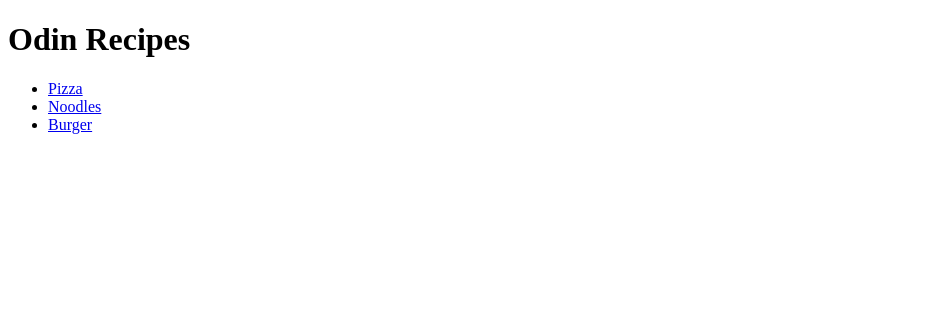
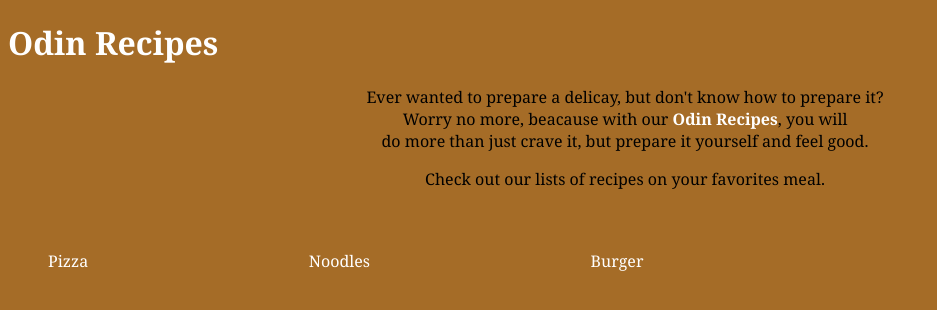
Before and after one commit to Marshaltechie/odin-recipes, a plain HTML site: page index.html in a window 1280 px wide. Shown: the whole page, without its empty margins (0-937 px from the left). Drawn offline with Linux system fonts and the light colour scheme.

Commit message:
Updated the page from just text page to add some styles; color, fonts and size with navigations,

```diff
--- a/index.html
+++ b/index.html
@@ -3,9 +3,17 @@
   <head>
     <meta charset="UTF-8" />
     <title>My recipes</title>
+    <link rel="stylesheet" href="styles.css" />
   </head>
   <body>
     <h1>Odin Recipes</h1>
+    <p class="text">
+      Ever wanted to prepare a delicay, but don't know how to prepare it? <br />
+      Worry no more, beacause with our <strong>Odin Recipes</strong>, you will
+      <br />
+      do more than just crave it, but prepare it yourself and feel good.
+    </p>
+    <p class="text">Check out our lists of recipes on your favorites meal.</p>
     <ul>
       <li><a href="./recipes/Pizza.html">Pizza</a></li>
       <li><a href="./recipes/Noodles.html">Noodles</a></li>
--- /dev/null
+++ b/styles.css
@@ -0,0 +1,29 @@
+*{
+    background-color: rgb(165, 108, 39);
+    color: white;
+    font-family: Cambria, Cochin, Georgia, Times, 'Times New Roman', serif;
+}
+a{
+    text-decoration: none;
+    color: white;
+}
+li{
+    list-style: none;
+    display: flex;
+}
+ul,li,a{
+    display: flex;
+    gap: 15%;
+    /* margin: 0%; */
+    margin-right: 20px;
+    margin-top: 20px;
+    text-align: center;
+
+}
+.text{
+   text-align: center;
+    color: black;
+    box-sizing: content-box;
+    justify-content: center;
+    padding-right: 30px;
+}
```
Also changed, not shown: recipes/Burger.html (+3 -2 lines), recipes/Noodles.html (+1 -0 lines), recipes/Pizza.html (+1 -0 lines).
